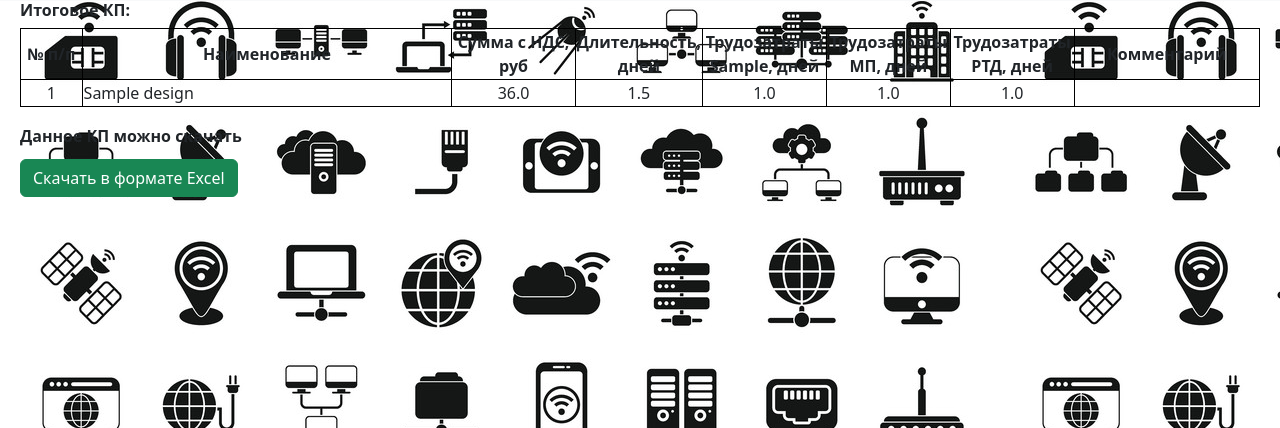
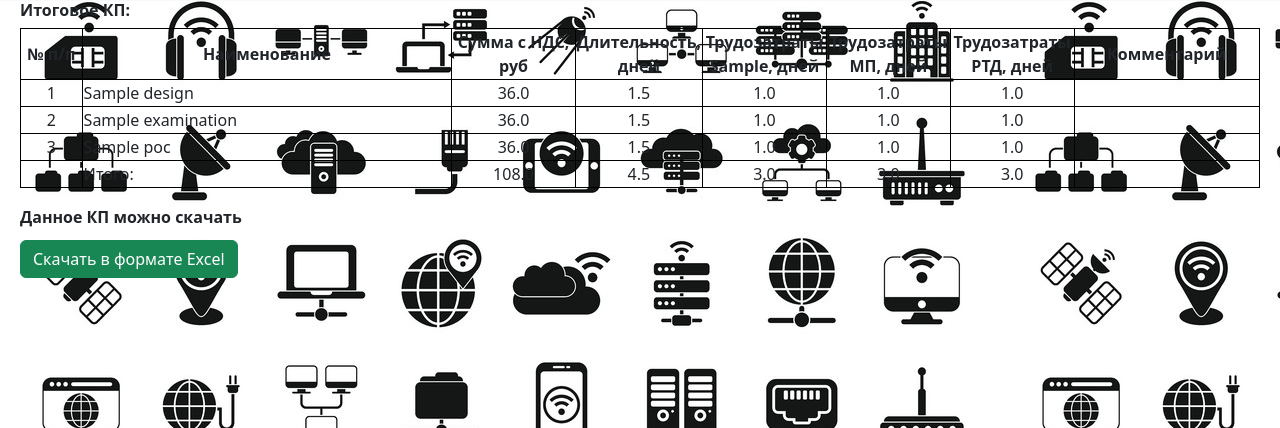
Before and after one commit to AleksNikiforov/presale, a Django app: page /output/ in a window 1280 px wide. Shown: the part 65-493 px from the top of the page. Run offline with Django 4.2, Linux system fonts and the light colour scheme; tables that the repository leaves empty hold one stand-in row (values such as "Sample post").

Commit message:
add all and itogo

```diff
--- a/presalesite/output/templates/output/output_final.html
+++ b/presalesite/output/templates/output/output_final.html
@@ -13,7 +13,7 @@
                 <th style="border: 1px solid black; text-align: center; width: 30%;">Наименование</th>
                 <th style="border: 1px solid black; text-align: center; width: 10%;">Сумма с НДС, руб</th>
                 <th style="border: 1px solid black; text-align: center; width: 10%;">Длительность, дней</th>
-                <th style="border: 1px solid black; text-align: center; width: 10%;">Трудозатраты {{perechen.0.person}}, дней</th>
+                <th style="border: 1px solid black; text-align: center; width: 10%;">Трудозатраты {{perechen.0.0.person}}, дней</th>
                 <th style="border: 1px solid black; text-align: center; width: 10%;">Трудозатраты МП, дней</th>
                 <th style="border: 1px solid black; text-align: center; width: 10%;">Трудозатраты РТД, дней</th>
                 <th style="border: 1px solid black; text-align: center; width: 30%;">Комментарий</th>
@@ -23,7 +23,8 @@
 
 
 
-              {% for data in perechen %}
+              {% for dict in perechen %}
+                   {% for data in dict %}
               <tr>
                 <td style="border: 1px solid black; text-align: center;" >{{data.number}}</td>
                 <td style="border: 1px solid black;">{{data.name}}</td>
@@ -34,7 +35,7 @@
                 <td style="border: 1px solid black; text-align: center;" >{{data.tech_writer_days|default_if_none:''}}</td>
                 <td style="border: 1px solid black;">{{comment}}</td>
               </tr>
-
+                   {% endfor %}
               {% endfor %}
             </tbody>
           </table>
--- a/presalesite/output/views.py
+++ b/presalesite/output/views.py
@@ -12,99 +12,70 @@ from .forms import *
 
 
 def final_list(request):
-
+    #получение всех значений занесенных в таблицы
     design = Design.objects.all()
     examination = Examination.objects.all()
     poc = Poc.objects.all()
     rates = Rates.objects.all()
-
-    data = list(design.values('name', 'days'))
+    #создание списка по которому пойдет цикл для отображения всех введенных данных
+    all_fields = [design, examination, poc]
+    #создание переменных для общей суммы
+    all_person_days = 0
+    all_tech_writer_days = 0
+    all_manager_days = 0
+    all_summa_s_nds = 0
+    all_duration = 0
 
 
-    number = 1
-
-    person_days = data[0]['days']
+    number_of_paragraph = 1
 
     tech_writer_coef = Rates.objects.values('tech_writer_coef')
     tech_writer_coef = tech_writer_coef.values('tech_writer_coef')[0]['tech_writer_coef']
-    tech_writer_days = tech_writer_coef * person_days
-
+    tech_writer_cost = Rates.objects.values('tech_writer_cost')[0]['tech_writer_cost']
     manager_coef = Rates.objects.values('manager_coef')
     manager_coef = manager_coef.values('manager_coef')[0]['manager_coef']
-    manager_days = manager_coef * person_days
-
-    duration = person_days * 150 / 100
-
-    #подготовка к расчету суммы с НДС, берем стоимость инженер/архитектор, техпис, менеджер и умножаем на количество рабочих дней
-    tech_writer_cost = Rates.objects.values('tech_writer_cost')[0]['tech_writer_cost']
     manager_cost = Rates.objects.values('manager_cost')[0]['manager_cost']
     person = rates.values('person')[0]['person']
-    if person == 'Инженер':
-        person_cost = Rates.objects.values('engineer_cost')[0]['engineer_cost']
-    else:
-        person_cost = Rates.objects.values('architect_cost')[0]['architect_cost']
-    summa_s_nds = (person_cost * person_days + tech_writer_cost * tech_writer_days + manager_cost * manager_days) * 1.2
+    person_cost = Rates.objects.values('engineer_cost')[0]['engineer_cost'] if person == 'Инженер' else Rates.objects.values('architect_cost')[0]['architect_cost']
+
+    perechen = []
+
+    for data in all_fields:
+        #преобразование QuerySet в списко
+        data = list(data.values('name', 'days'))
+        #подготовка к расчету суммы с НДС, берем стоимость инженер/архитектор, техпис, менеджер и умножаем на количество рабочих дней
+        person_days = data[0]['days']
+        tech_writer_days = round(tech_writer_coef * person_days, 1)
+        manager_days = round(manager_coef * person_days, 1)
+        summa_s_nds = (person_cost * person_days + tech_writer_cost * tech_writer_days + manager_cost * manager_days) * 1.2
+        #длительность проекта
+        duration = person_days * 150 / 100
+        #добавляем все данные в список для передачи в html
+        data[0].update({'tech_writer_days': tech_writer_days})
+        data[0].update({'manager_days': manager_days})
+        data[0].update({'number': number_of_paragraph})
+        data[0].update({'duration': duration})
+        data[0].update({'summa_s_nds': summa_s_nds})
+        data[0].update({'person': person})
+        # № п/п
+        number_of_paragraph += 1
+        perechen.append(data)
+
+        #делаем расчет общей суммы
+        all_person_days += person_days
+        all_tech_writer_days += tech_writer_days
+        all_manager_days += manager_days
+        all_summa_s_nds += summa_s_nds
+        all_duration += duration
 
 
-    data[0].update({'tech_writer_days': tech_writer_days})
-    data[0].update({'manager_days': manager_days})
-    data[0].update({'number': number})
-    data[0].update({'duration': duration})
-    data[0].update({'summa_s_nds': summa_s_nds})
-    data[0].update({'person': person})
-
-    number =+ 1
-
-
-    perechen = data
-
-    print(perechen)
-
-
+    itogo = [{'name': 'Итого:',
+              'days': round(all_person_days, 1),
+              'tech_writer_days': round(all_tech_writer_days, 1),
+              'manager_days': round(all_manager_days,1),
+              'duration': round(all_duration,1),
+              'summa_s_nds': round(all_summa_s_nds,1)}]
+    perechen.append(itogo)
 
 
     return render(request, 'output/output_final.html', {'perechen': perechen})
-
-
-
-# class OutputListView(ListView):
-#     model = Output
-#     form_class = OutputForm
-#     design = Design.objects.all()
-#     examination = Examination.objects.all()
-#     poc = Poc.objects.all()
-#     print('='*50)
-#     print(design)
-#     print('='*50)
-#     print(examination)
-#     print('='*50)
-#     print(poc)
-#     print('='*50)
-#     def post(self, request, *args, **kwargs):
-#         if request.method == 'POST':
-#             data = request.POST
-#             data = {k: v for k, v in data.items() if v is not None and v != ""}            # удаляем лишние поля из словаря
-#             data.pop("csrfmiddlewaretoken")                                                # удаляем лишние поля из словаря
-#             data = {key: value for key, value in data.items() if key != value}             # удаляем лишние поля из словаря
-#             checked = data['checked_items'].split(',')                                     # разделяем checked_items и создаем список из его значений
-#             data.pop("checked_items")                                                      # удаляем checked_items из словаря
-#             for item in checked:                                                           # значениям на против которые стоят галочки ставим значение клоичества дней Null
-#                 data[item] = None
-#             for n in data.items():                                                         # добавляем записи в БД
-#                 name = n[0]
-#                 days = n[1]
-#                 if days:
-#                     cat = Examination(name = name, days = days)
-#                     cat.save()
-#                 else:
-#                     cat = Examination(name = name)
-#                     cat.save()
-#             return redirect(reverse_lazy('Final_Examination'))
-
-
-
-
-
-# def delete(request):
-#     Examination.objects.all().delete()
-#     return redirect(reverse_lazy('Examination'))
```
